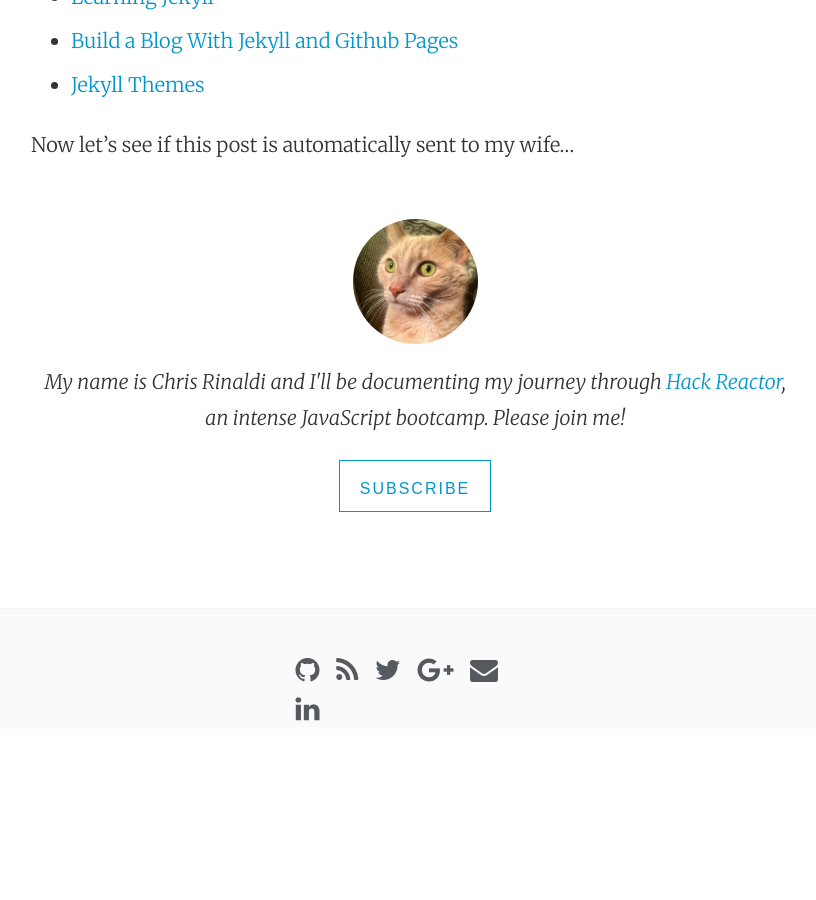
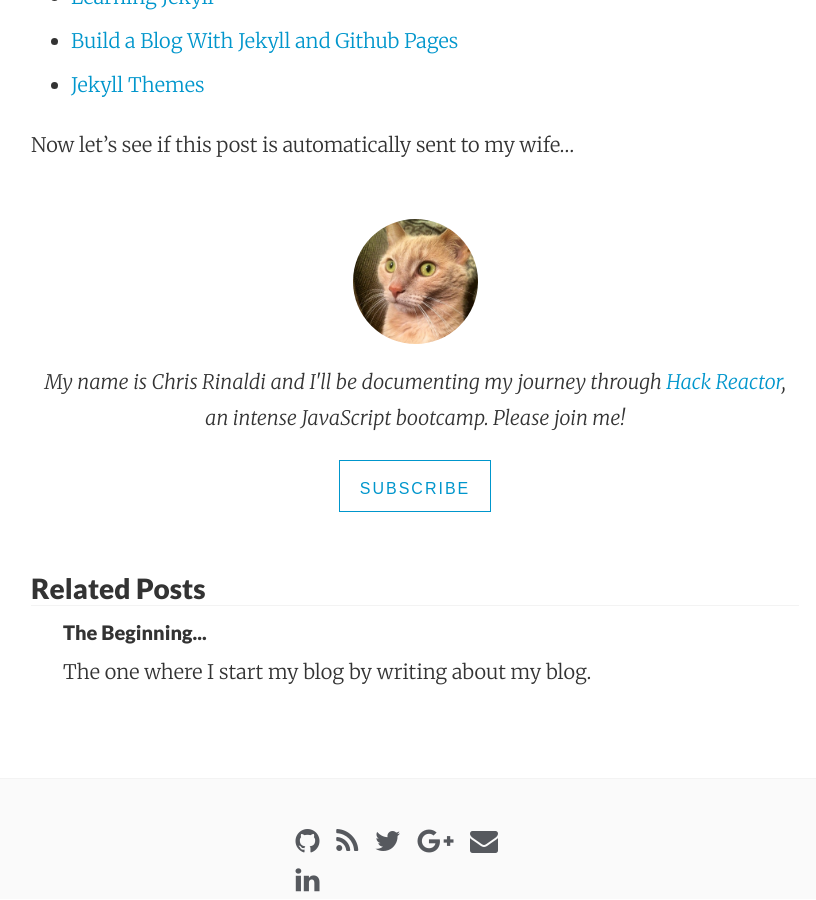
Before and after one commit to jrmatos/cgrinaldi.github.io, a Jekyll site: the page built from _posts/2014-12-27-jekyll-and-mailchimp.markdown, in a window 1280 px wide and 900 px high, scrolled down 1305 px. Shown: the whole window, without its empty margins (225-1041 px from the left). Built offline with Jekyll 4.4.1, drawn with Linux system fonts in a browser that asks for light colours; nearby versions of some CDN libraries; comment, search, counter and statistics services are not loaded; before the commit the page ends 2034 px from its top, so only the background shows below that.

Commit message:
Add animation and related posts

```diff
--- a/_config.yml
+++ b/_config.yml
@@ -10,8 +10,8 @@ url:         "http://cgrinaldi.github.io"
 google_analytics: "UA-56717704-1"
 
 # Optional features
-animated:           false
-show_related_posts: false
+animated:           true
+show_related_posts: true
 show_post_footers:  true
 
 # Social icons
```
